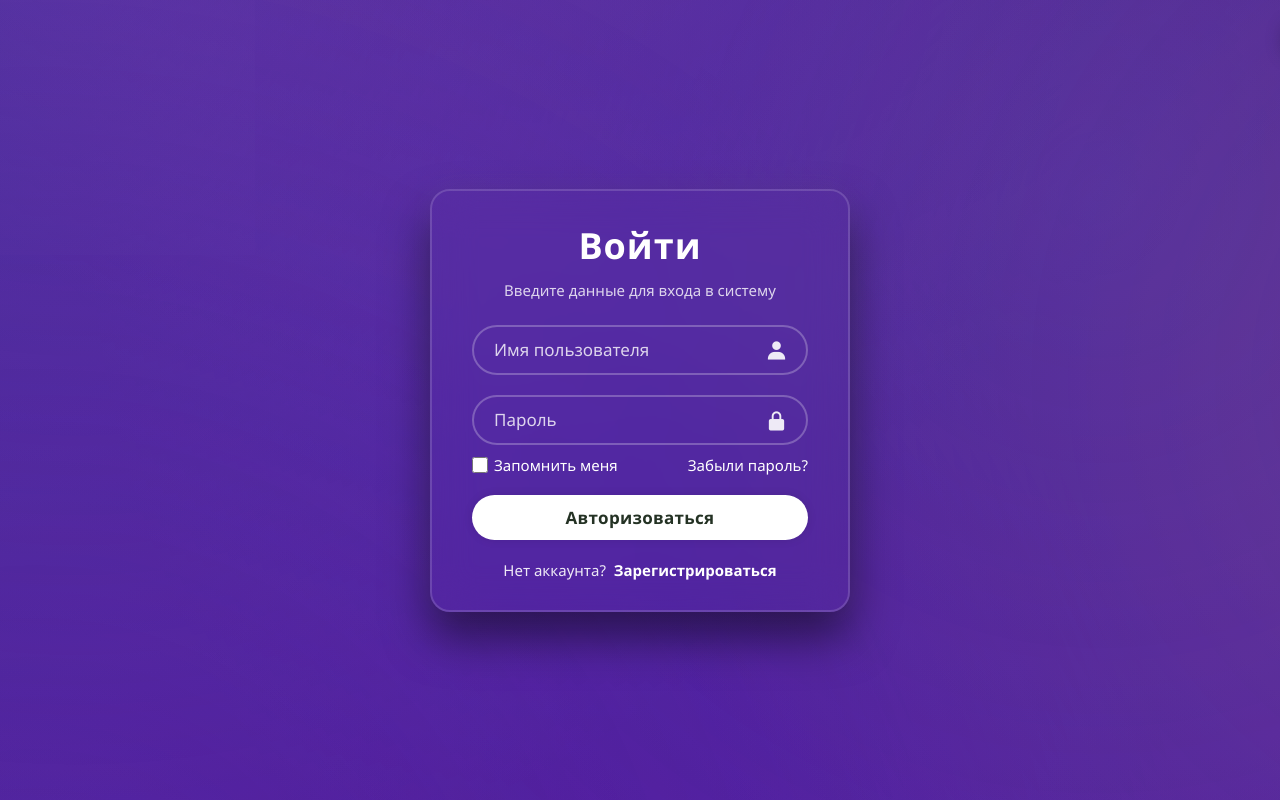
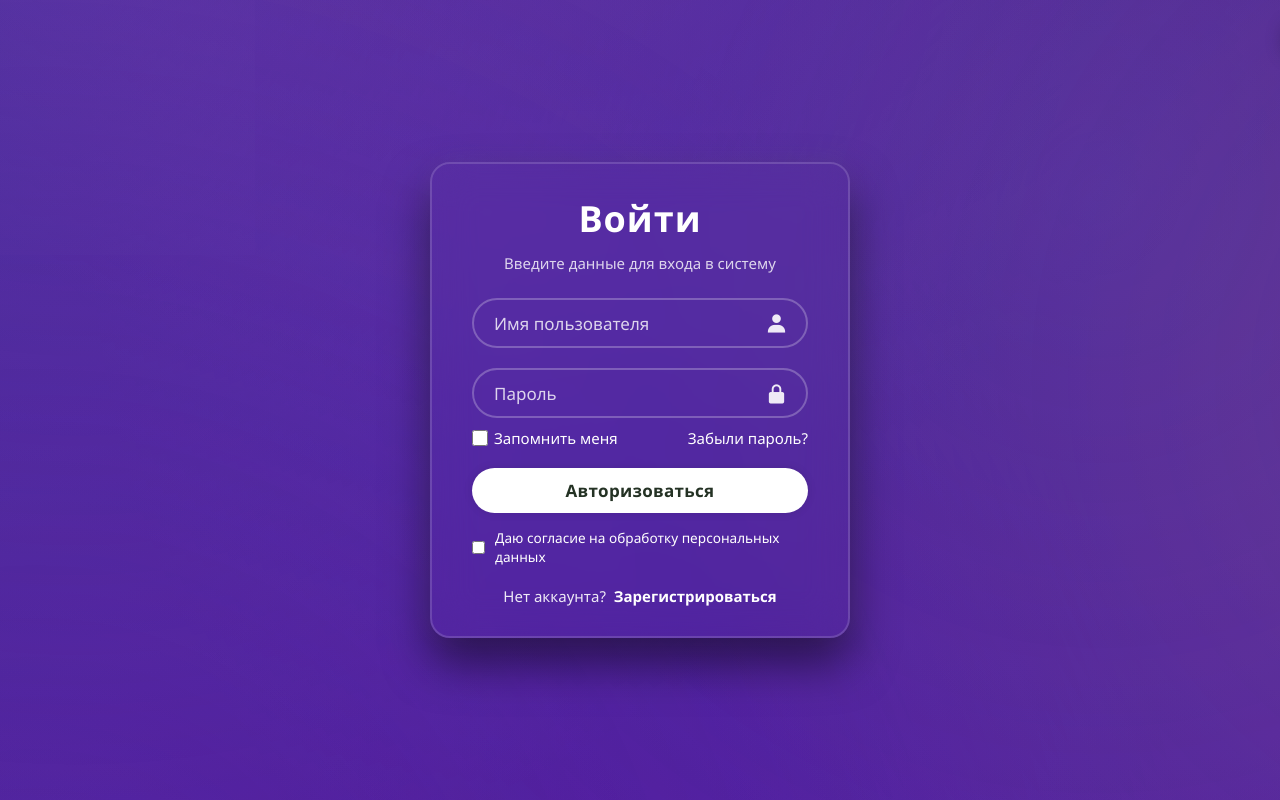
Before and after one commit to Meyson123/Hackathon-25-04, a FastAPI app: page /reg in a window 1280 px wide. Run offline with FastAPI, Linux system fonts and the light colour scheme; data comes from the database, SQL or seed files in the repository.

Commit message:
согласие на обработку персональных данных

```diff
--- a/static/script.js
+++ b/static/script.js
@@ -120,6 +120,7 @@
                 // Валидация
                 clearAuthError('loginUsername');
                 clearAuthError('loginPassword');
+                clearAuthError('loginConsent');
 
                 if (!username) {
                     setAuthError('loginUsername', 'Введите имя пользователя');
@@ -129,9 +130,12 @@
                     setAuthError('loginPassword', 'Введите пароль');
                     ok = false;
                 }
+                if (!$('#loginConsent').checked) {
+                    setAuthError('loginConsent', 'Необходимо согласие на обработку данных');
+                    ok = false;
+                }
 
                 if (!ok) return;
-
                 // Отправка данных на сервер
                 var formData = new FormData();
                 formData.append('username', username);
--- a/templates/auth.html
+++ b/templates/auth.html
@@ -39,8 +39,12 @@
                 </div>
 
                 <button type="submit" class="auth-btn" id="loginBtn">Авторизоваться</button>
+                <div class="auth-row" style="margin-top: 15px; justify-content: flex-start; gap: 10px;">
+                    <input type="checkbox" id="loginConsent">
+                    <label for="loginConsent" style="font-size: 0.85rem; cursor: pointer;">Даю согласие на обработку персональных данных</label>
+                </div>
+                <div class="auth-error" id="loginConsentError" style="display: block; color: #ff4d4d; margin-top: 5px;"></div>
             </form>
-
             <div class="auth-footer">
                 <p>Нет аккаунта? <a href="#" id="goToReg">Зарегистрироваться</a></p>
             </div>
@@ -97,8 +101,12 @@
                 <div class="auth-error" id="regPassword2Error"></div>
 
                 <button type="submit" class="auth-btn" id="regBtn">Зарегистрироваться</button>
+                <div class="auth-row" style="margin-top: 15px; justify-content: flex-start; gap: 10px;">
+                    <input type="checkbox" id="regConsent">
+                    <label for="regConsent" style="font-size: 0.85rem; cursor: pointer;">Даю согласие на обработку персональных данных</label>
+                </div>
+                <div class="auth-error" id="regConsentError" style="display: block; color: #ff4d4d; margin-top: 5px;"></div>
             </form>
-
             <div class="auth-footer">
                 <p>Уже есть аккаунт? <a href="#" id="goToLogin">Войти</a></p>
             </div>
```
